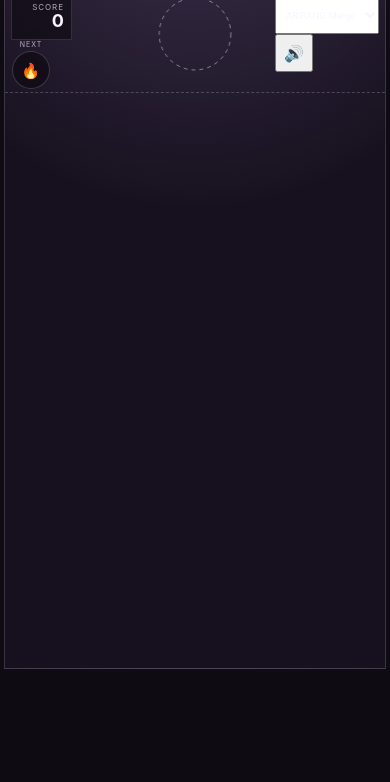
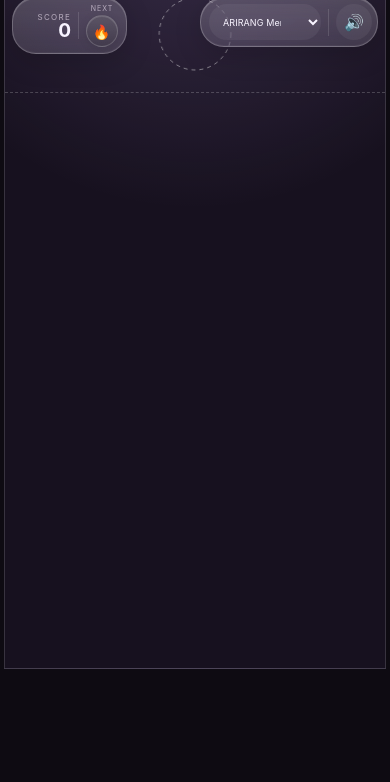
Before and after one commit to byeolsatang/arirang-merge-game, a plain HTML site: page index.html in a window 390 px wide. Shown: the part 62-844 px from the top of the page. Drawn offline with nearby package versions, Linux system fonts and the light colour scheme.

Commit message:
Apply Liquid Glass inspired HUD styling

```diff
--- a/styles.css
+++ b/styles.css
@@ -7,6 +7,12 @@
   --accent: #caa8ff;
   --line: rgba(255,255,255,.14);
   --danger: #ff6d8b;
+
+  --glass-bg: rgba(255,255,255,.085);
+  --glass-bg-strong: rgba(255,255,255,.115);
+  --glass-border: rgba(255,255,255,.22);
+  --glass-highlight: rgba(255,255,255,.16);
+  --glass-shadow: rgba(0,0,0,.16);
 }
 
 * { box-sizing: border-box; }
@@ -74,37 +80,57 @@ canvas {
 .game-hud {
   position: absolute;
   z-index: 7;
-  top: 8px;
-  left: 8px;
-  right: 8px;
+  top: 10px;
+  left: 10px;
+  right: 10px;
   display: flex;
   align-items: flex-start;
   justify-content: space-between;
-  gap: 8px;
+  gap: 10px;
   pointer-events: none;
 }
 
-.hud-left,
-.controls {
+.hud-panel {
+  pointer-events: auto;
   display: flex;
   align-items: center;
-  gap: 7px;
+  gap: 10px;
+  min-height: 54px;
+  padding: 7px 10px;
+  border: 1px solid var(--glass-border);
+  border-radius: 26px;
+  background:
+    linear-gradient(
+      180deg,
+      rgba(255,255,255,.13),
+      rgba(255,255,255,.055)
+    ),
+    var(--glass-bg);
+  backdrop-filter: blur(24px) saturate(145%);
+  -webkit-backdrop-filter: blur(24px) saturate(145%);
+  box-shadow:
+    0 8px 28px var(--glass-shadow),
+    inset 0 1px 0 var(--glass-highlight),
+    inset 0 -1px 0 rgba(255,255,255,.04);
 }
 
-.scorebox,
-.next,
-.controls > * {
-  pointer-events: auto;
-  border: 1px solid rgba(255,255,255,.13);
-  background: rgba(14,11,18,.66);
-  backdrop-filter: blur(10px);
-  -webkit-backdrop-filter: blur(10px);
+.hud-panel-left {
+  padding-left: 12px;
+}
+
+.hud-panel-right {
+  padding-right: 7px;
+}
+
+.hud-divider {
+  width: 1px;
+  height: 30px;
+  flex: 0 0 auto;
+  background: rgba(255,255,255,.13);
 }
 
 .scorebox {
-  min-width: 70px;
-  height: 48px;
-  padding: 6px 9px;
+  min-width: 56px;
   text-align: right;
 }
 
@@ -112,47 +138,43 @@ canvas {
   display: block;
   color: var(--muted);
   font-size: 8px;
-  letter-spacing: .12em;
+  letter-spacing: .16em;
 }
 
 .scorebox strong {
   display: block;
   margin-top: -1px;
-  font-size: 20px;
-  line-height: 1.15;
+  font-size: 22px;
+  line-height: 1.05;
+  font-weight: 650;
 }
 
 .next {
-  width: 44px;
-  height: auto;
-  padding: 0;
-  border: 0;
-  background: transparent;
-  backdrop-filter: none;
-  -webkit-backdrop-filter: none;
+  display: flex;
+  flex-direction: column;
+  align-items: center;
+  gap: 2px;
   color: var(--muted);
   font-size: 7px;
   letter-spacing: .14em;
-  display: flex;
-  flex-direction: column;
-  align-items: center;
-  gap: 3px;
 }
 
 .next-preview {
-  width: 40px;
-  height: 40px;
+  width: 36px;
+  height: 36px;
   border-radius: 50%;
   display: grid;
   place-items: center;
   overflow: hidden;
-  background: rgba(14,11,18,.72);
+  color: var(--text);
+  font-size: 15px;
+  background:
+    linear-gradient(180deg, rgba(255,255,255,.13), rgba(255,255,255,.04)),
+    rgba(0,0,0,.16);
   border: 1px solid rgba(255,255,255,.18);
-  color: var(--text);
-  font-size: 16px;
-  flex: 0 0 auto;
-  backdrop-filter: blur(10px);
-  -webkit-backdrop-filter: blur(10px);
+  box-shadow:
+    inset 0 1px 0 rgba(255,255,255,.12),
+    0 2px 10px rgba(0,0,0,.10);
 }
 
 .next-preview img {
@@ -161,27 +183,43 @@ canvas {
   object-fit: cover;
 }
 
-.controls {
-  pointer-events: none;
+#theme-select {
+  max-width: 150px;
+  height: 40px;
+  padding: 0 30px 0 13px;
+  border: 0;
+  outline: none;
+  border-radius: 20px;
+  color: var(--text);
+  background: rgba(255,255,255,.055);
+  font-size: 10px;
+  letter-spacing: .01em;
+  appearance: auto;
 }
 
-#theme-select {
-  pointer-events: auto;
-  max-width: 132px;
-  height: 40px;
-  padding: 0 8px;
-  color: var(--text);
-  font-size: 10px;
-  outline: none;
+#theme-select:focus-visible,
+#sound-toggle:focus-visible {
+  outline: 2px solid color-mix(in srgb, var(--accent) 70%, white 30%);
+  outline-offset: 2px;
 }
 
 #sound-toggle {
-  pointer-events: auto;
   width: 40px;
   height: 40px;
   padding: 0;
+  border: 0;
+  border-radius: 50%;
   color: var(--text);
+  background: rgba(255,255,255,.055);
   cursor: pointer;
+  display: grid;
+  place-items: center;
+  font-size: 17px;
+}
+
+#sound-toggle:active,
+#theme-select:active {
+  background: var(--glass-bg-strong);
 }
 
 .drop-line {
@@ -279,43 +317,55 @@ canvas {
   .theme-description { display: none; }
 
   .game-hud {
-    top: 6px;
-    left: 6px;
-    right: 6px;
-    gap: 5px;
+    top: 7px;
+    left: 7px;
+    right: 7px;
+    gap: 6px;
   }
 
-  .hud-left,
-  .controls { gap: 5px; }
+  .hud-panel {
+    min-height: 50px;
+    padding: 6px 8px;
+    gap: 7px;
+    border-radius: 24px;
+  }
+
+  .hud-panel-left {
+    padding-left: 10px;
+  }
+
+  .hud-panel-right {
+    padding-right: 5px;
+  }
+
+  .hud-divider {
+    height: 27px;
+  }
 
   .scorebox {
-    min-width: 61px;
-    height: 44px;
-    padding: 5px 7px;
+    min-width: 48px;
   }
 
-  .scorebox strong { font-size: 18px; }
-
-  .next {
-    width: 40px;
-    gap: 2px;
+  .scorebox strong {
+    font-size: 19px;
   }
 
   .next-preview {
-    width: 38px;
-    height: 38px;
-    font-size: 15px;
+    width: 32px;
+    height: 32px;
+    font-size: 14px;
   }
 
   #theme-select {
-    max-width: 104px;
-    height: 38px;
-    padding: 0 6px;
+    max-width: 112px;
+    height: 36px;
+    padding: 0 24px 0 10px;
     font-size: 9px;
   }
 
   #sound-toggle {
-    width: 38px;
-    height: 38px;
+    width: 36px;
+    height: 36px;
+    font-size: 16px;
   }
 }
```
